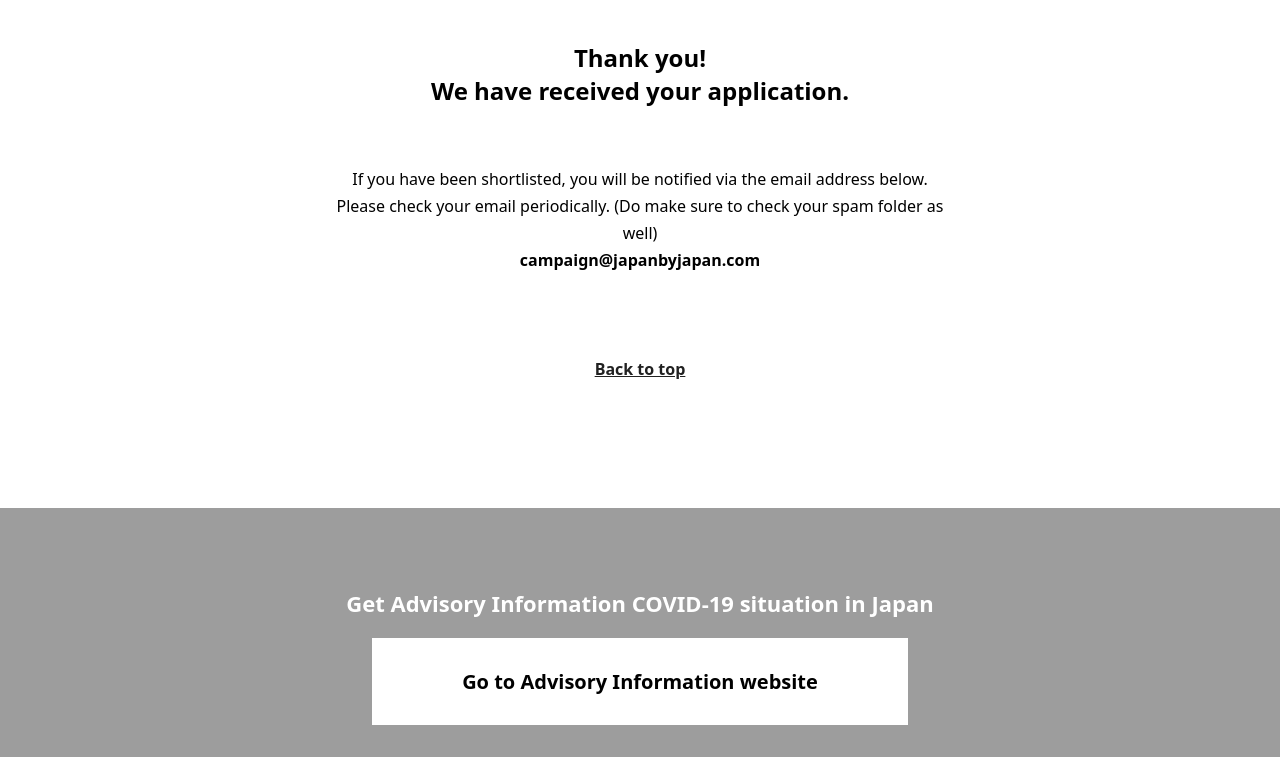
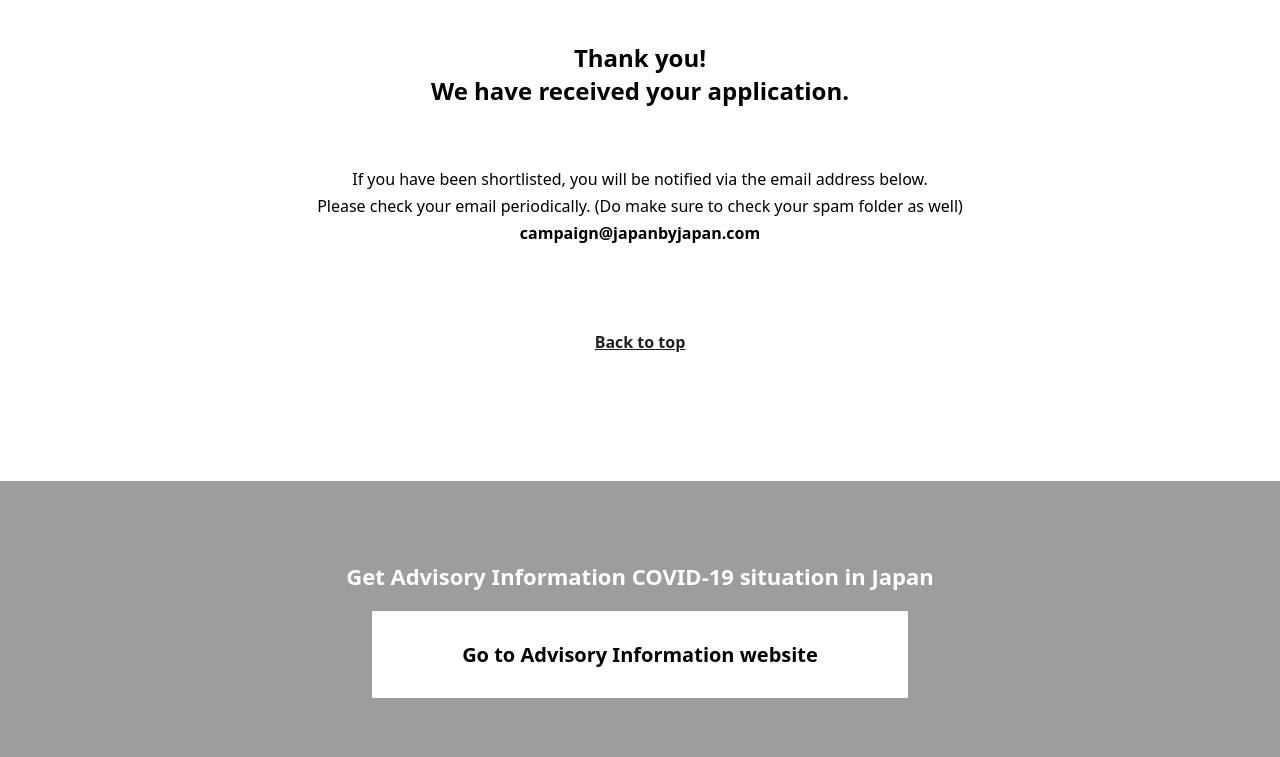
Before and after one commit to MinKyawThu01/kyushu_form, a PHP site: page /view/complete.html in a window 1280 px wide. Shown: the part 244-1001 px from the top of the page. Run offline with PHP 8.4, Linux system fonts and the light colour scheme; some libraries are stand-ins or nearby versions.

Commit message:
[min] changed inner max-width in complete page and deleted fuct in js that is no need.

```diff
--- a/assets/css/style.css
+++ b/assets/css/style.css
@@ -508,8 +508,9 @@
   height: 16px;
   background-color: #8aed98;
  }
- .complete_container .f_container .inner_container .l_main {
-  margin: 45px 0 125px;
+ .complete_container .f_container .inner_container.l_main {
+  margin: 45px auto 125px;
+  max-width: 1040px;
  }
  .complete_container .f_container .inner_container h2 {
   font-size: 24px;
@@ -760,7 +761,7 @@
        .complete_container  .banner_color {
         height: calc(16   / 750 * 100vw);
        }
-       .complete_container .f_container .inner_container .l_main {
+       .complete_container .f_container .inner_container.l_main {
         margin: calc(45   / 750 * 100vw) 0 calc(125   / 750 * 100vw);
        }
        .complete_container .f_container .inner_container h2 {
--- a/assets/js/common.js
+++ b/assets/js/common.js
@@ -31,9 +31,6 @@ window.onload = function() {
         }
     })
 }
-call_frame.addEventListener("click", () => {
-    vdo_upload.style.display = "block"
-})
 call_frame.addEventListener("click", () => {
     vdo_upload.style.display = "block"
 })
--- a/view/complete.html
+++ b/view/complete.html
@@ -20,9 +20,8 @@
         </div>
         <div class="banner_color"></div>
         <div class="f_container">
-            <div class="inner_container">
-                <div class="l_main">
-                    <h2>Thank you!<br> We have received your application. </h2>
+            <div class="inner_container l_main">
+                <h2>Thank you!<br> We have received your application. </h2>
                     <p>If you have been shortlisted, you will be notified via the email address below.
                         <br>Please check your email periodically. (Do make sure to check your spam folder as well) <br>
                         <strong>campaign@japanbyjapan.com</strong>
@@ -30,7 +29,6 @@
                     <div class="btn_m_top">
                         <a href="#">Back to top</a>
                     </div>
-                </div>
             </div>
         </div>
         <div class="covid_contact">
```
